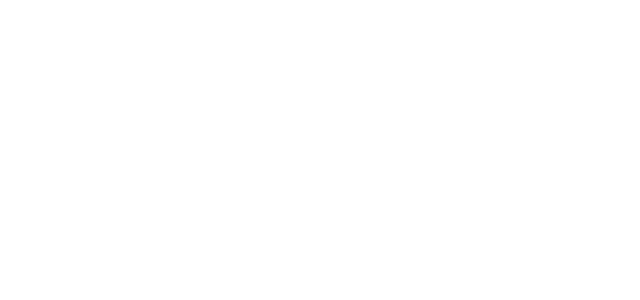
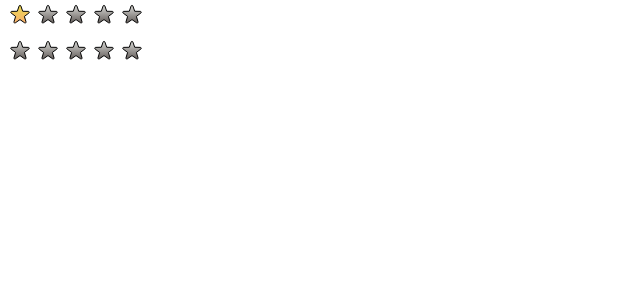
Before and after one commit to kouxi08/Hontokun-frontend, a Vue app: page / in a window 1280 px wide. Shown: the top 300 px of the page, without its empty margins (0-640 px from the left). Built offline with nearby package versions, Linux system fonts and the light colour scheme; a web font is replaced by a local one.

Commit message:
[add] refs 20 サイズの調整

```diff
--- a/src/App.vue
+++ b/src/App.vue
@@ -1,6 +1,7 @@
 <template>
+  <XP value=1 />
 </template>
 
 <script setup>
-
+import XP from './components/XpComponent.vue'
 </script>
--- a/src/components/XpComponent.vue
+++ b/src/components/XpComponent.vue
@@ -1,7 +1,7 @@
 <template>
-  <div class="flex w-[152px] h-[64px] flex-wrap gap-[8px]">
+  <div class="flex w-[152px] h-[64px] flex-wrap justify-center gap-[8px] rounded-[4px] items-center gap-[8px]">
     <img v-for="index in 10" :key="index" :src="index <= props.value ? '/icons/star-true.svg' : '/icons/star-false.svg'"
-      :alt="`Star ${index}`">
+      alt="Star">
   </div>
 </template>
 
```
